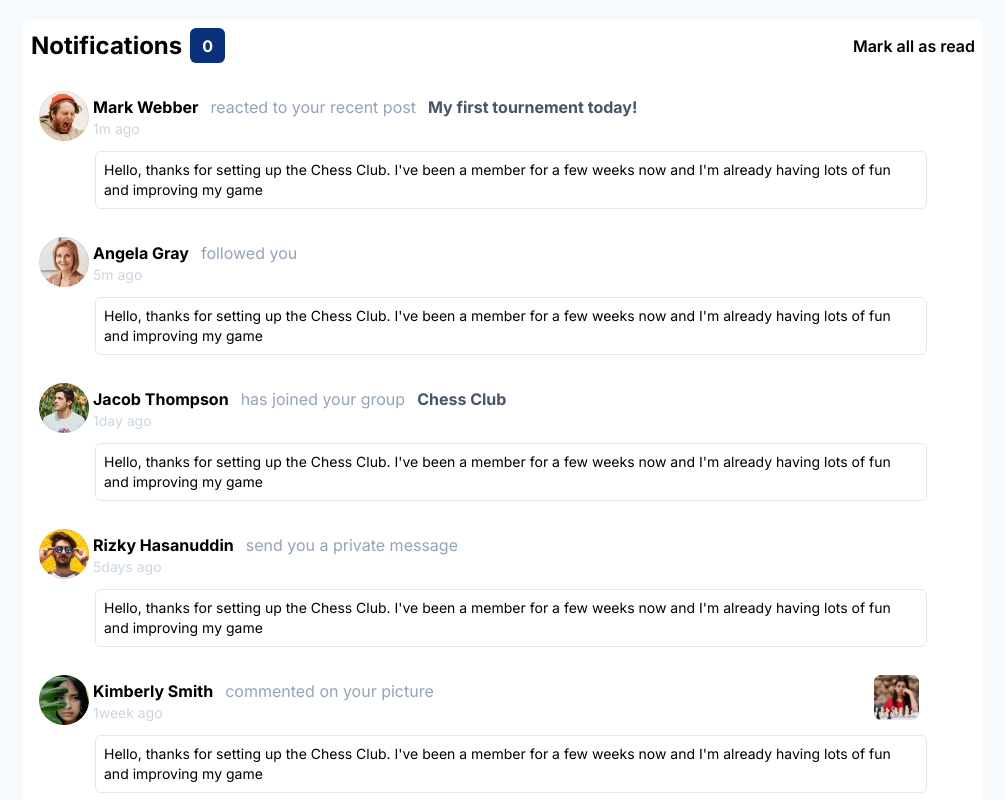
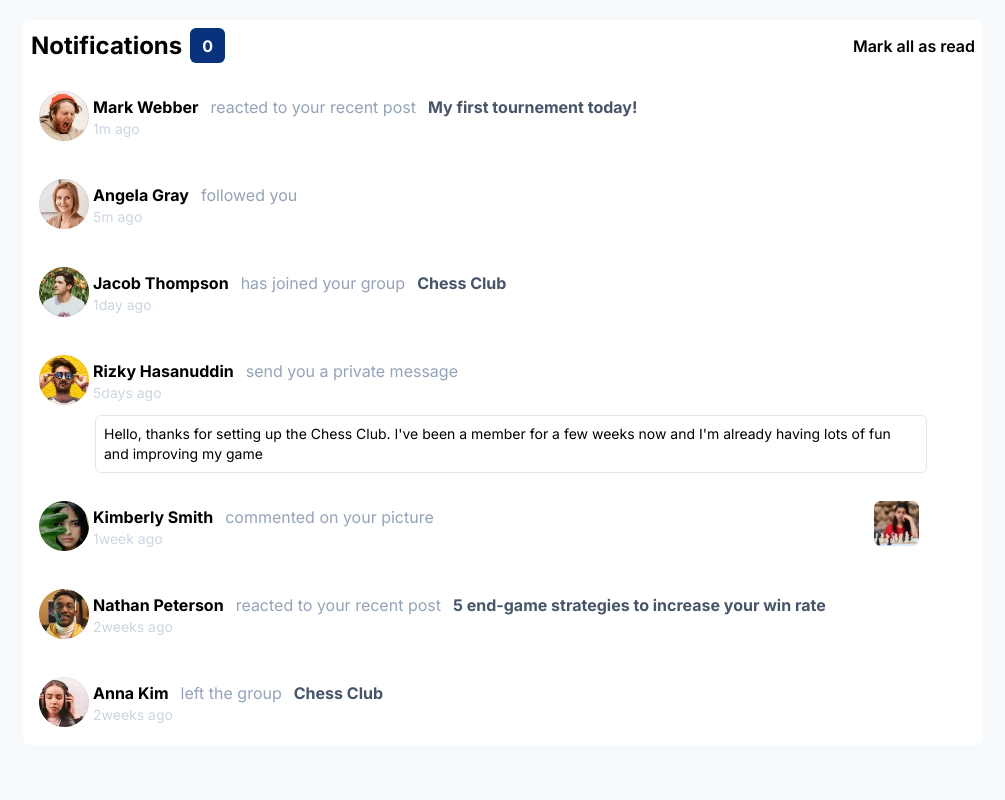
Before and after one commit to muhammetsalihaslan/notificationpage, a Next.js app: page / in a window 1280 px wide. Shown: the top 800 px of the page, without its empty margins (137-1142 px from the left). Built offline with nearby package versions, Linux system fonts and the light colour scheme.

Commit message:
massagepart

```diff
--- a/components/messagePart.jsx
+++ b/components/messagePart.jsx
@@ -43,6 +43,7 @@ const MessagePart = () => {
               )}
             </div>
           </div>
+          {project.comment ? (
             <div className="border text-sm ms-[4rem] me-[3rem] p-2 rounded-md cursor-pointer hover:bg-sky-100">
               <p>
                 Hello, thanks for setting up the Chess Club. I've been a member
@@ -50,6 +51,9 @@ const MessagePart = () => {
                 improving my game
               </p>
             </div>
+          ) : (
+            ""
+          )}
         </div>
       ))}
     </div>
```
Lines whose indentation alone changed are shown as unchanged.
